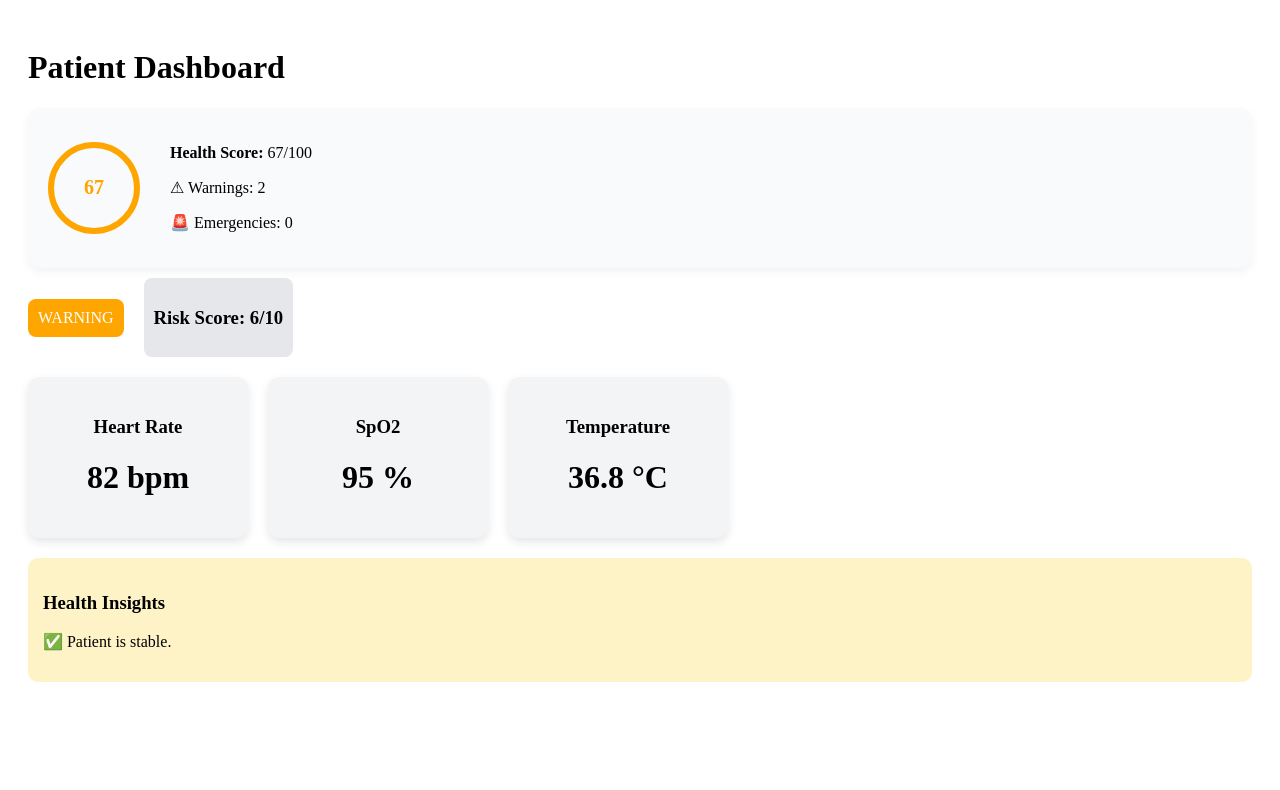
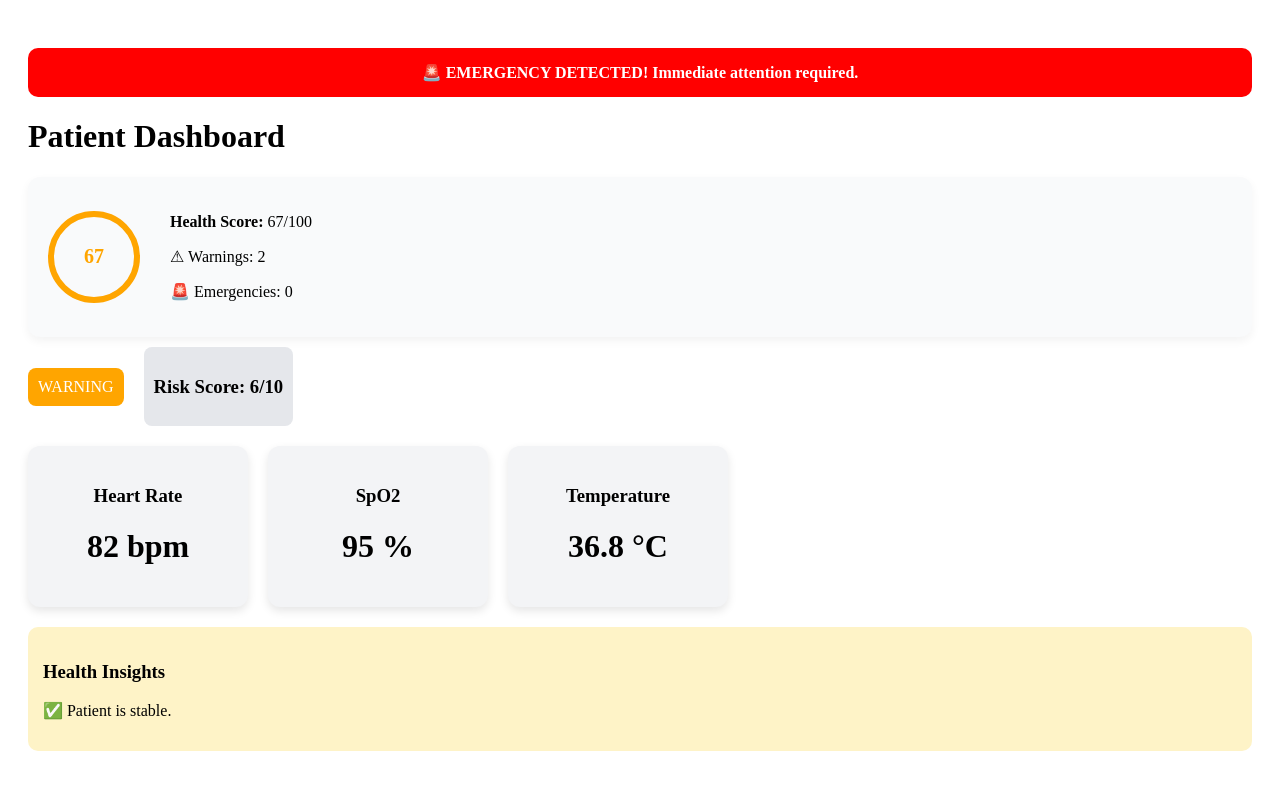
Before and after one commit to Aadya2901/ElderEase, a React app in the folder frontend/: page / in a window 1280 px wide. Shown: the top 790 px of the page. Built offline with nearby package versions, Linux system fonts and the light colour scheme; the HTML template or start-up script is replaced by a standard one.

Commit message:
feat: implement emergency alert banner for critical health conditions

```diff
--- a/frontend/src/components/AlertBanner.jsx
+++ b/frontend/src/components/AlertBanner.jsx
@@ -0,0 +1,17 @@
+export default function AlertBanner({ status }) {
+  if (status !== "EMERGENCY") return null;
+
+  return (
+    <div style={{
+      background: "red",
+      color: "white",
+      padding: "15px",
+      borderRadius: "10px",
+      marginTop: "20px",
+      textAlign: "center",
+      fontWeight: "bold"
+    }}>
+      🚨 EMERGENCY DETECTED! Immediate attention required.
+    </div>
+  );
+}
--- a/frontend/src/pages/PatientDashboard.jsx
+++ b/frontend/src/pages/PatientDashboard.jsx
@@ -3,6 +3,7 @@ import StatusBadge from "../components/StatusBadge";
 import RiskScore from "../components/RiskScore";
 import InsightsPanel from "../components/InsightsPanel";
 import HealthSummary from "../components/HealthSummary";
+import AlertBanner from "../components/AlertBanner";
 
 export default function PatientDashboard() {
 
@@ -15,6 +16,9 @@ export default function PatientDashboard() {
 
   return (
     <div style={{ padding: "20px" }}>
+
+      <AlertBanner status="EMERGENCY" />
+
       <h1>Patient Dashboard</h1>
 
       {/* Summary Section */}
```
